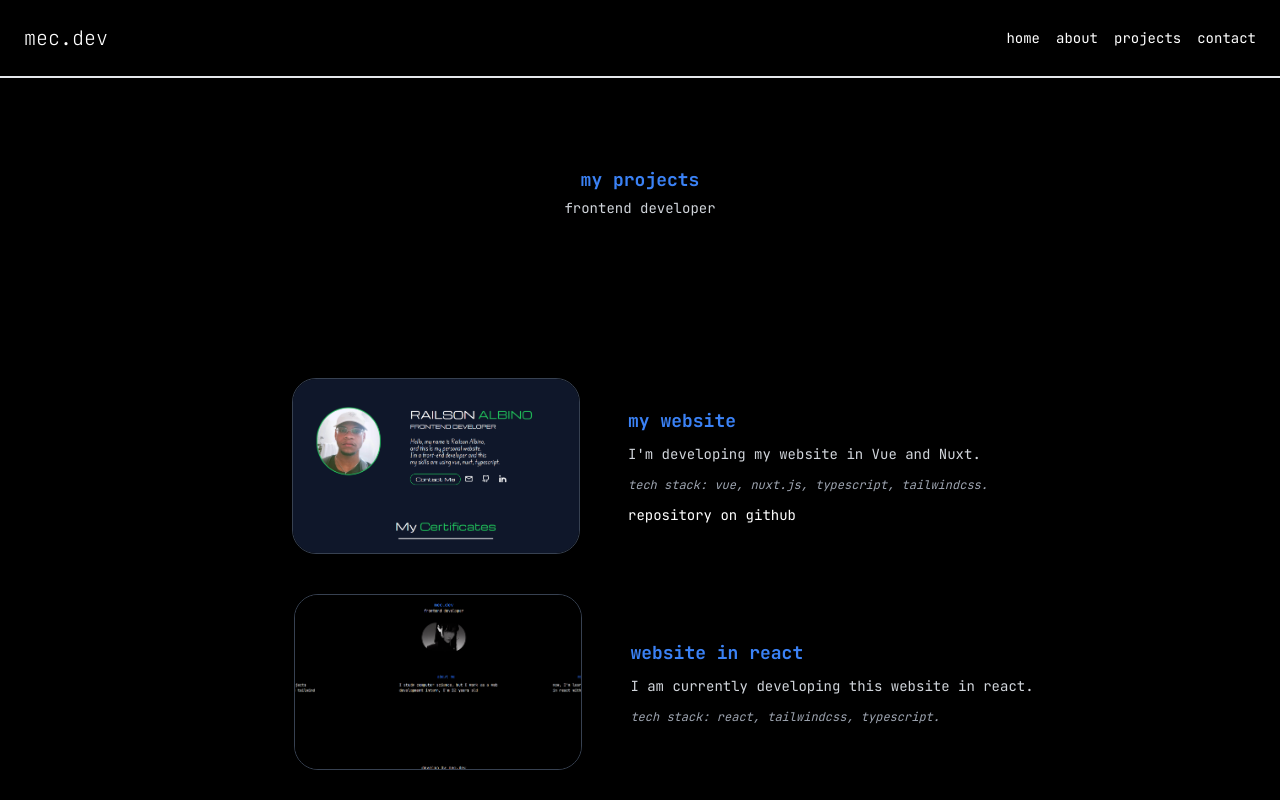
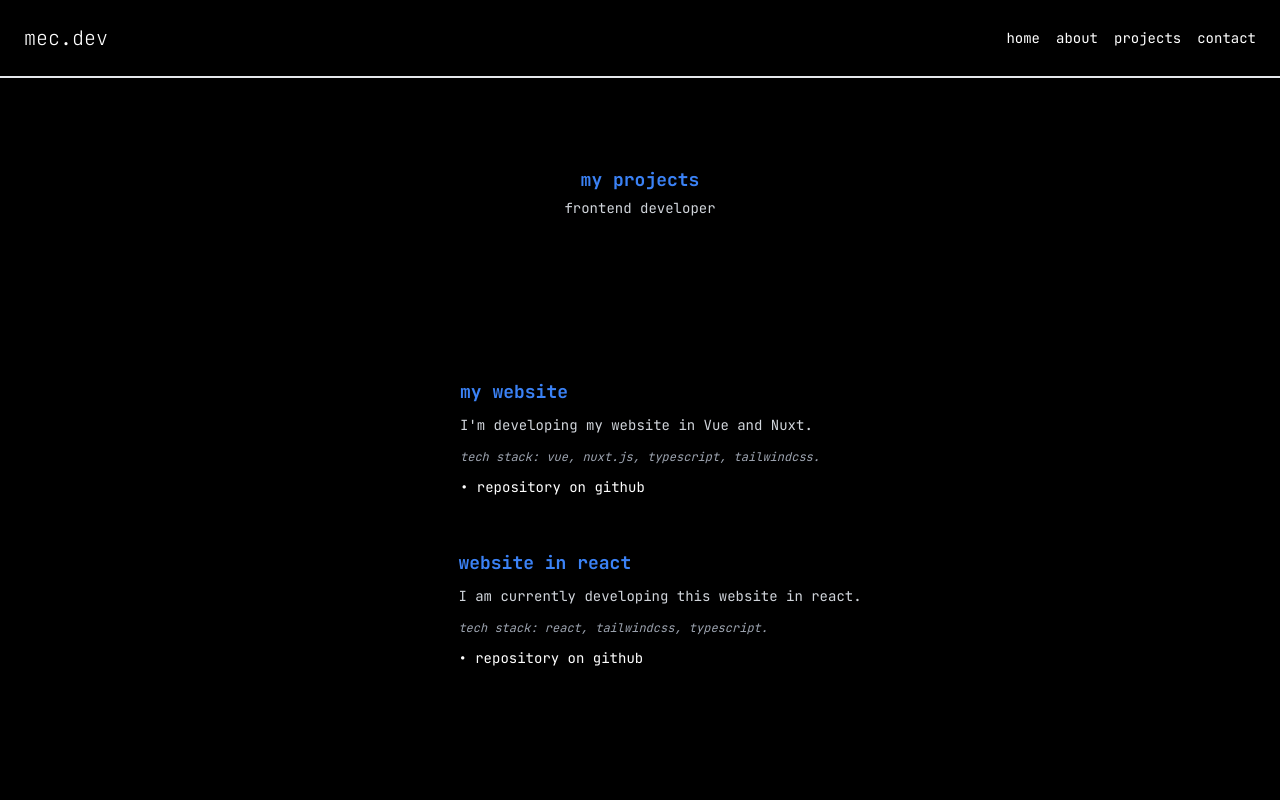
Before and after one commit to railsonalb021/raireact, a React (Vite) app: page /projetos in a window 1280 px wide. Shown: the top 800 px of the page. Built offline with nearby package versions, Linux system fonts and the light colour scheme.

Commit message:
🎨 update ProjectPage layout by removing unused images and enhancing content presentation

```diff
--- a/src/pages/ProjectPage.tsx
+++ b/src/pages/ProjectPage.tsx
@@ -1,6 +1,3 @@
-import projectimage from '../assets/projectimage1.png';
-import projectimage2 from '../assets/projectimage2.png';
-
 const ProjectPage = () => {
     return (
       <section className="flex flex-col justify-between text-white px-8 py-12 font-mono bg-black">
@@ -11,11 +8,6 @@ const ProjectPage = () => {
 
       <div className="flex flex-col items-center justify-center mt-40 space-y-10">
         <div className="flex flex-col items-center md:flex-row md:space-x-12">
-          <img
-            src={projectimage}
-            alt="preview do projeto devblog"
-            className="w-72 h-44 object-cover rounded-3xl border border-gray-700 shadow"
-          />
           <div className="mt-6 md:mt-0 text-center md:text-left">
             <h3 className="text-lg font-bold text-blue-500 mb-2">my website</h3>
             <p className="text-sm text-gray-300 leading-relaxed max-w-md">
@@ -24,19 +16,14 @@ const ProjectPage = () => {
             <p className="text-xs mt-3 text-gray-400 italic">
               tech stack: vue, nuxt.js, typescript, tailwindcss.
             </p>
-            <div className='text-sm pt-3 hover:text-blue-500 w-44'>
-            <a href='https://github.com/railsonalb021/Meu-Site-Pessoal' target='_blank'>repository on github</a>
+            <div className='text-sm pt-3 hover:text-blue-500 w-52'>
+            <a href='https://github.com/railsonalb021/Meu-Site-Pessoal' target='_blank'>• repository on github</a>
             </div>
           </div>
         </div>
 
         <div className="flex flex-col items-center md:flex-row md:space-x-12">
-          <img
-            src={projectimage2}
-            alt="preview do projeto dashboard"
-            className="w-72 h-44 ml-12 object-cover rounded-3xl border border-gray-700 shadow"
-          />
-          <div className="mt-6 md:mt-0 text-center md:text-left">
+          <div className="mt-6 md:mt-3 text-center md:text-left ml-10">
             <h3 className="text-lg font-bold text-blue-500 mb-2">website in react</h3>
             <p className="text-sm text-gray-300 leading-relaxed max-w-md">
             I am currently developing this website in react.
@@ -44,6 +31,9 @@ const ProjectPage = () => {
             <p className="text-xs mt-3 text-gray-400 italic">
               tech stack: react, tailwindcss, typescript.
             </p>
+            <div className='text-sm pt-3 hover:text-blue-500 w-52'>
+            <a href='https://github.com/railsonalb021/raireact' target='_blank'>• repository on github</a>
+            </div>
           </div>
         </div>
       </div>
```
